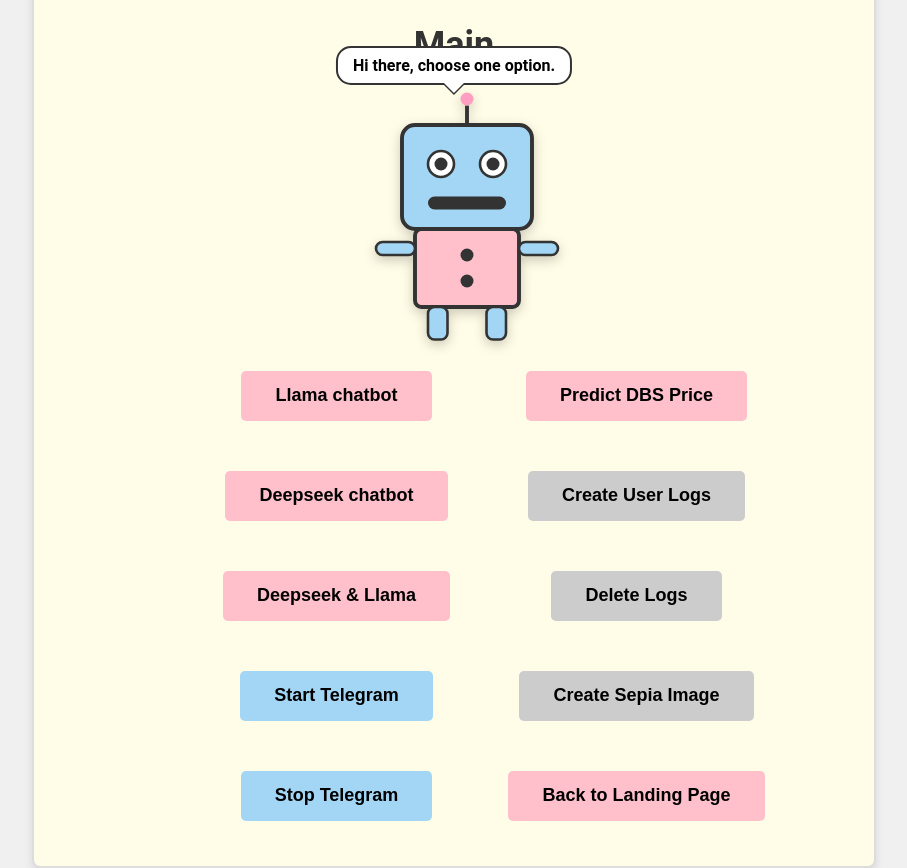
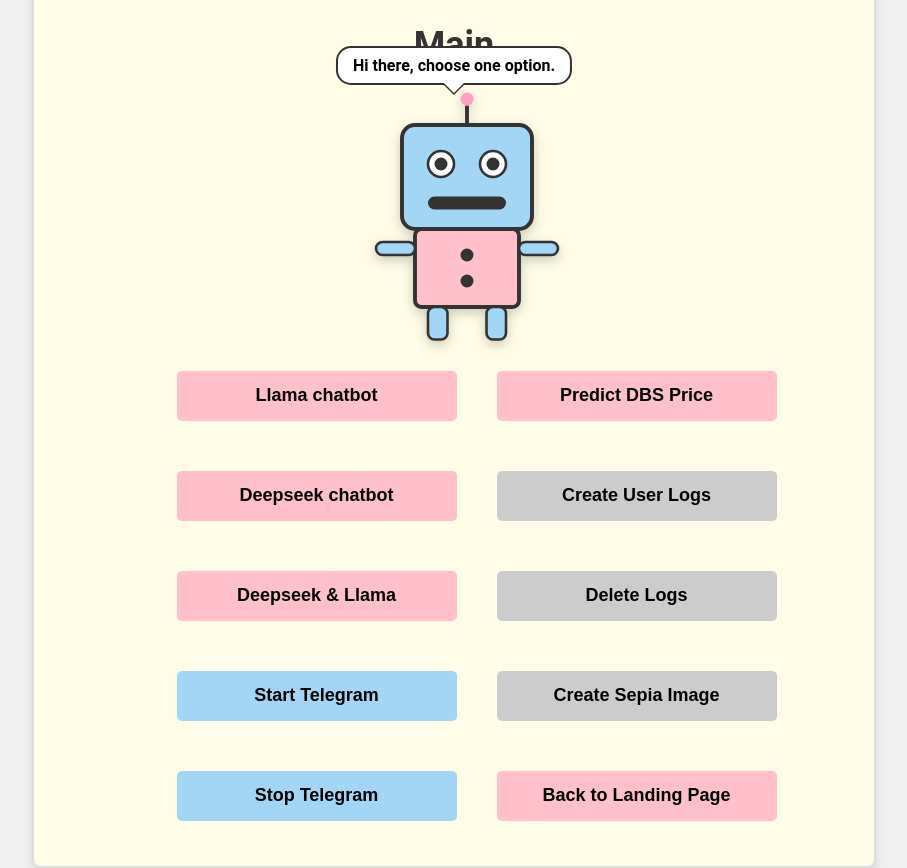
Before and after one commit to miqqie/dbs_pred, a Flask app: page /main in a window 1280 px wide. Shown: the whole page, without its empty margins (186-1093 px from the left). Run offline with Flask 3, Linux system fonts and the light colour scheme; parts of the project's set-up code (start-up, migrations or seed data) failed here and were passed over.

Commit message:
update buttons

```diff
--- a/static/styles.css
+++ b/static/styles.css
@@ -56,7 +56,6 @@ body {
     display: flex;
     flex-direction: column;
     align-items: center;
-    width: 280px;
 }
 
 /* Button styles */
@@ -158,13 +157,12 @@ input[type="submit"]:hover:not(.telegram-btn) {
 }
 
 .button-column form input[type="submit"] {
-    width: 100%;
+    width: 280px;
     height: 50px;
     margin-bottom: 10px;
     white-space: nowrap;
     overflow: hidden;
     text-overflow: ellipsis;
-    box-sizing: border-box;
 }
 
 input, button {
```
